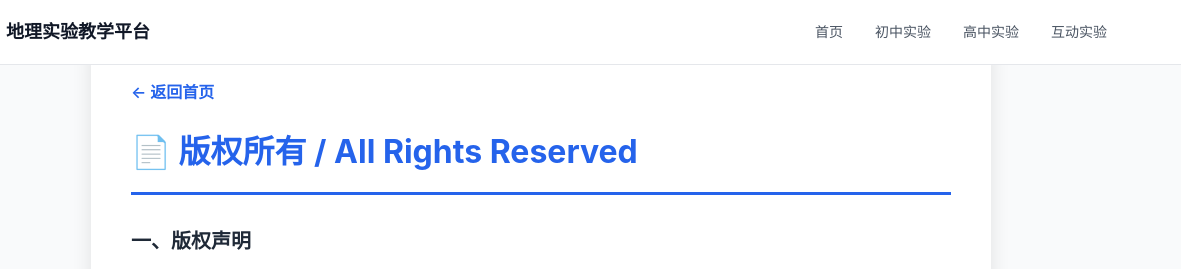
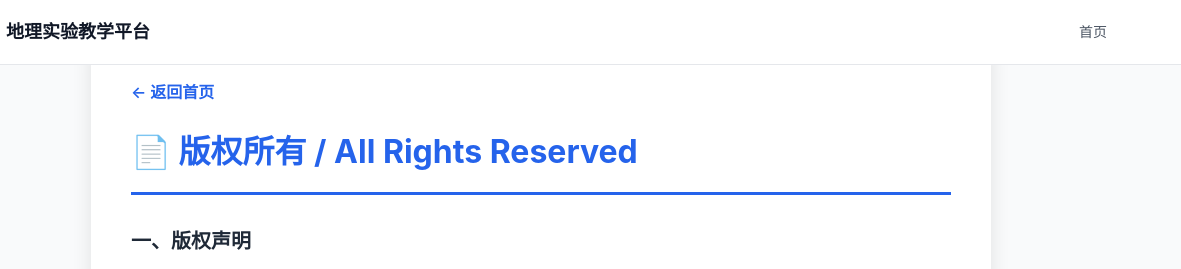
Before and after one commit to thekindmike/geography-experiments, a website: page copyright.html in a window 1280 px wide. Shown: the top 269 px of the page, 99-1280 px from the left. Drawn offline with Linux system fonts and the light colour scheme.

Commit message:
简化 copyright.html 导航栏
- 只保留'首页'链接，避免复杂的JS修改
- 用户可从首页自行切换到其他页面

```diff
--- a/copyright.html
+++ b/copyright.html
@@ -80,9 +80,6 @@
             </div>
             <nav class="nav" id="mainNav">
                 <a href="index.html" class="nav-link">首页</a>
-                <a href="index.html" class="nav-link" onclick="sessionStorage.setItem('targetPage','junior');">初中实验</a>
-                <a href="index.html" class="nav-link" onclick="sessionStorage.setItem('targetPage','senior');">高中实验</a>
-                <a href="index.html" class="nav-link" onclick="sessionStorage.setItem('targetPage','interactive');">互动实验</a>
             </nav>
         </div>
     </header>
```
